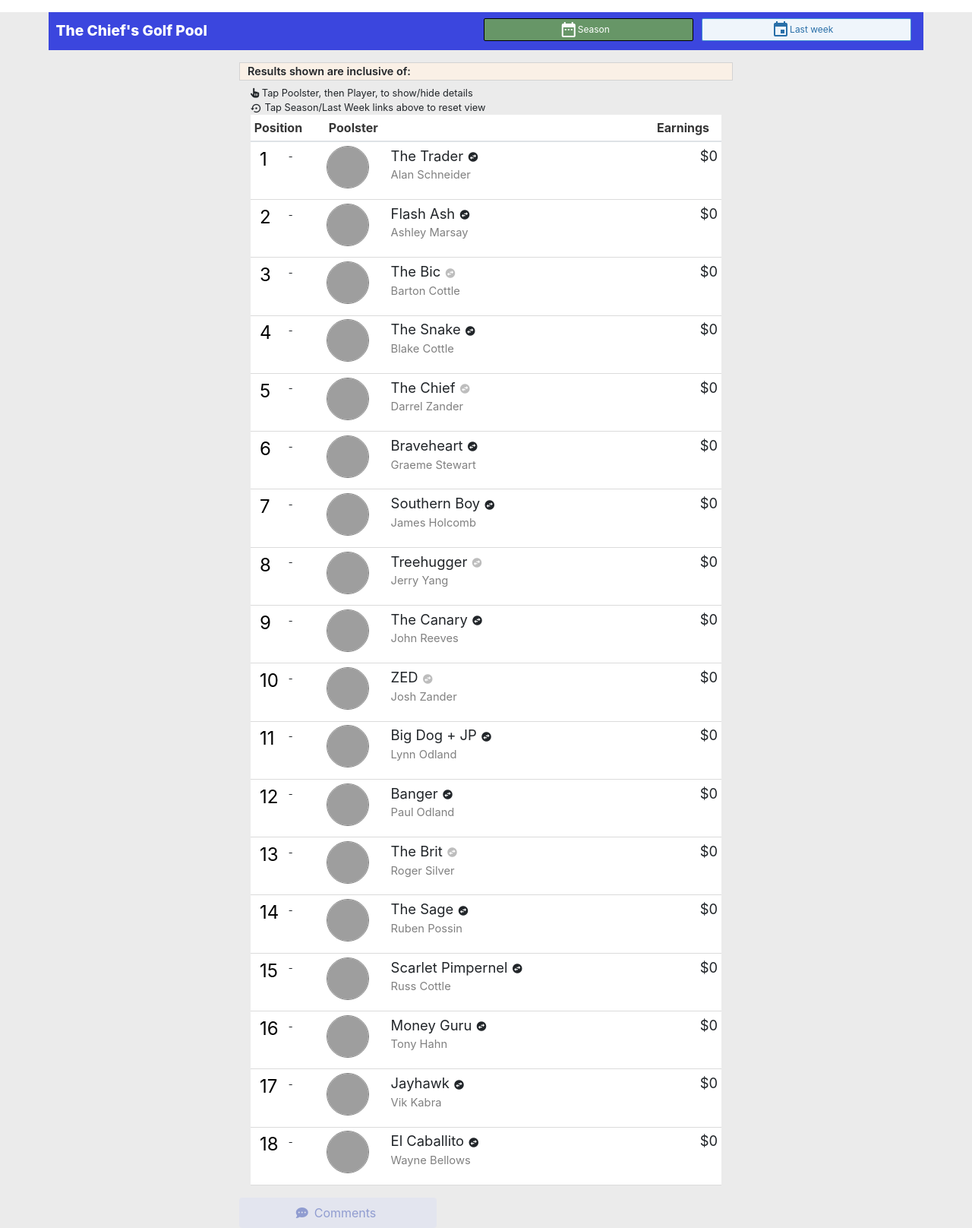
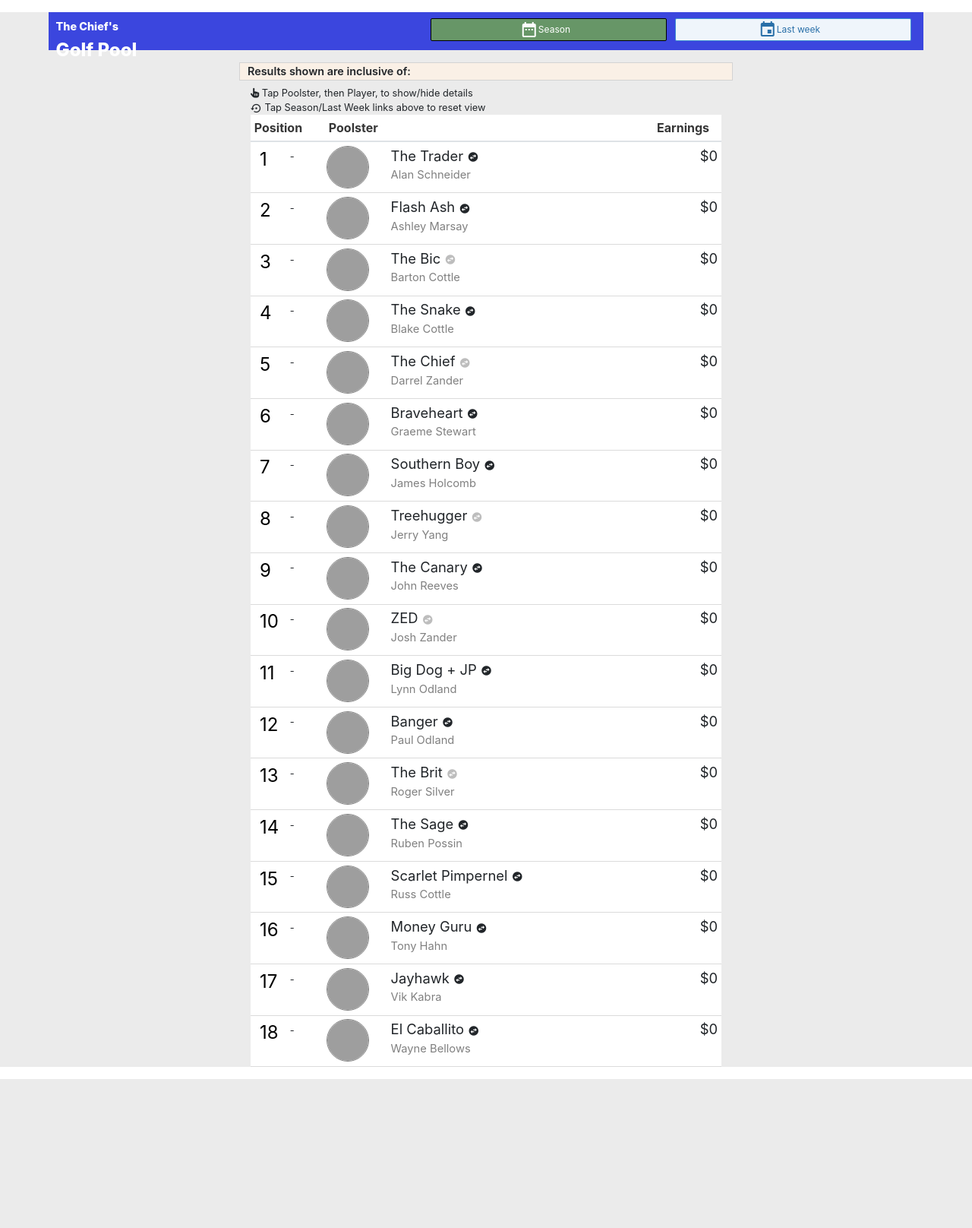
Before and after one commit to gistewart/golf-pool, a Node server app: page / in a window 1280 px wide. Shown: the whole page at 76% size. After the commit the page ends 1420 px from the top, so only its background shows below. Run offline with Node 20, Linux system fonts and the light colour scheme; data comes from the database, SQL or seed files in the repository; data that the repository does not hold is empty; some libraries are stand-ins or nearby versions; grey boxes are pictures that could not be loaded.

Commit message:
adds styling changes including "logo"

```diff
--- a/public/css/style.css
+++ b/public/css/style.css
@@ -28,12 +28,17 @@ body {
 
 .chief-container {
   position: absolute;
-  top: 0.5em;
+  top: 0.15em;
   left: 0.5em;
   width: 40%;
   font-size: larger;
   color: white;
   font-weight: 800;
+}
+
+.chief-container > p {
+  white-space: pre-line;
+  margin-top: 0 !important;
 }
 
 .button-container {
@@ -45,12 +50,15 @@ body {
 }
 
 .button {
-  width: 40% !important;
-  text-align: left !important;
+  width: 45% !important;
 }
 
 #seasonData {
   margin-right: 0.5em;
+}
+
+.eventData {
+  white-space: pre;
 }
 
 #seasonData:hover,
@@ -75,19 +83,25 @@ body {
   padding: 0 10px;
 }
 
+p {
+  margin-bottom: 0.35rem !important;
+}
+
+.lastEventDetails > p,
+.tapToReveal > p {
+  margin-bottom: 0 !important;
+  padding-bottom: 0 !important;
+}
+
+.tapToReveal {
+  font-size: 0.8em;
+}
+
 @media only screen and (max-width: 768px) {
   .lastEventDetails,
   .logo {
     max-width: 510px;
   }
-}
-
-#lastEventDetails > p {
-  margin-bottom: 0;
-}
-
-.tapToReveal {
-  font-size: 0.8em;
 }
 
 .table {
@@ -102,10 +116,6 @@ body {
   cursor: pointer;
 }
 
-.eventData {
-  white-space: pre;
-}
-
 .ranking {
   color: black;
   font-size: 1.5em;
@@ -117,7 +127,7 @@ body {
 .rankingChange {
   font-size: 0.8em;
   text-align: left;
-  padding: 0.75em 0 0 0.5em !important;
+  padding: 0.75em 0 0 0.65em !important;
 }
 
 .poolsterImage {
@@ -135,10 +145,12 @@ body {
 .poolsterName {
   font-size: 0.8em;
   color: grey;
+  margin-bottom: 0.5em !important;
 }
 
 .earnings {
   text-align: right !important;
+  padding-right: 0.5em;
 }
 
 .level1 .earnings {
--- a/public/index.html
+++ b/public/index.html
@@ -25,7 +25,9 @@
 <header>
     <div class="container logo">
         <div class="chief-container">
-            The Chief's Golf Pool
+            <p><span style="font-size: 0.75em;">The Chief's</span>
+                <span style="font-size: 1.25em;">Golf Pool</span>
+            </p>
         </div>
         <div class="button-container">
             <button class="button is-info is-small is-light is-outlined" id="seasonData"><span class="icon"><i
@@ -69,8 +71,8 @@
                 </tbody>
             </table>
         </div>
-        <button class="button is-link is-light is-outlined is-active " title="Disabled button" disabled><span
-                class="icon"><i class="fas fa-comment-dots"></i></span><span> Comments</span></button>
+        <!-- <button class="button is-link is-light is-outlined is-active " title="Disabled button" disabled><span
+                class="icon"><i class="fas fa-comment-dots"></i></span><span> Comments</span></button> -->
     </div>
 
     <!-- jQuery Library -->
--- a/public/javascript/app.js
+++ b/public/javascript/app.js
@@ -53,14 +53,7 @@ $(document).ready(function () {
     $.get("api/lastEventDetails", function (result) {
       for (let i = 0; i < result.length; i++) {
         $("#lastEventDetails").append(
-          "<p>" +
-            result[i].name +
-            " (" +
-            result[i].tDate +
-            ", winner: " +
-            result[i].winner +
-            ")" +
-            "</p>"
+          "<p>" + result[i].name + " (" + result[i].tDate + ")" + "</p>"
         );
       }
     });
```
